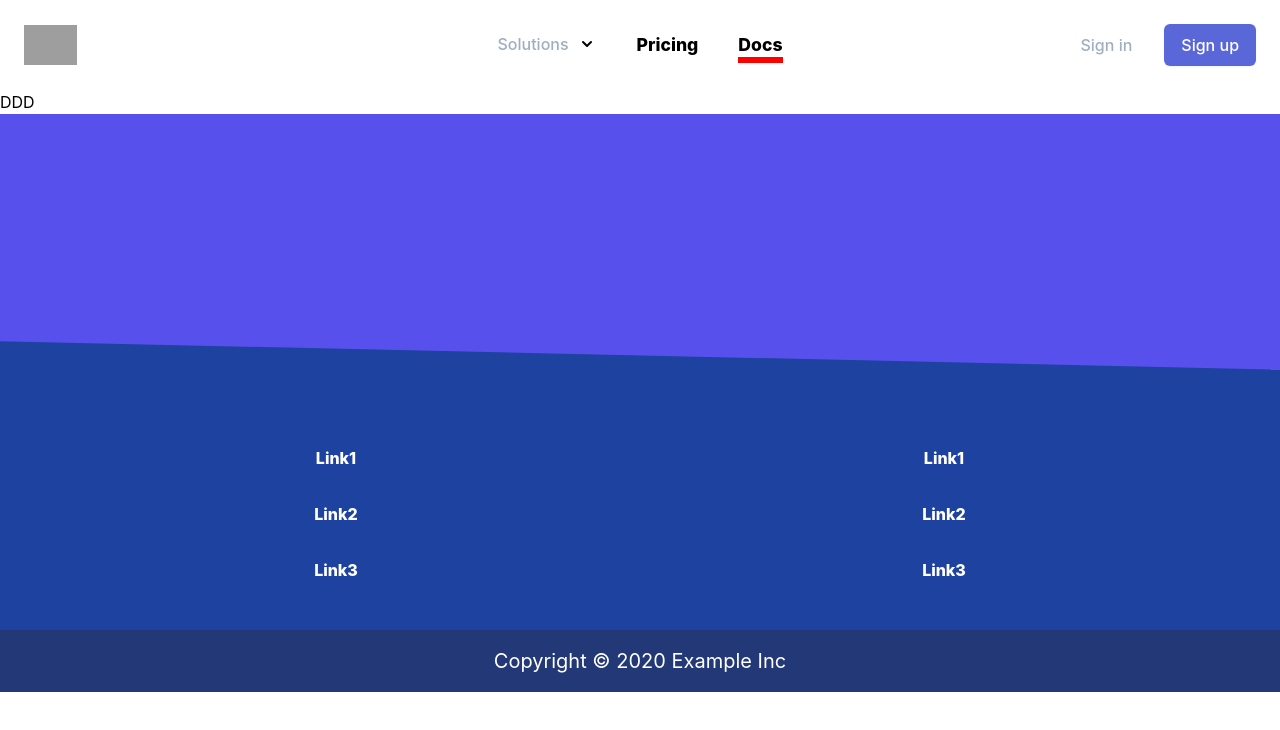
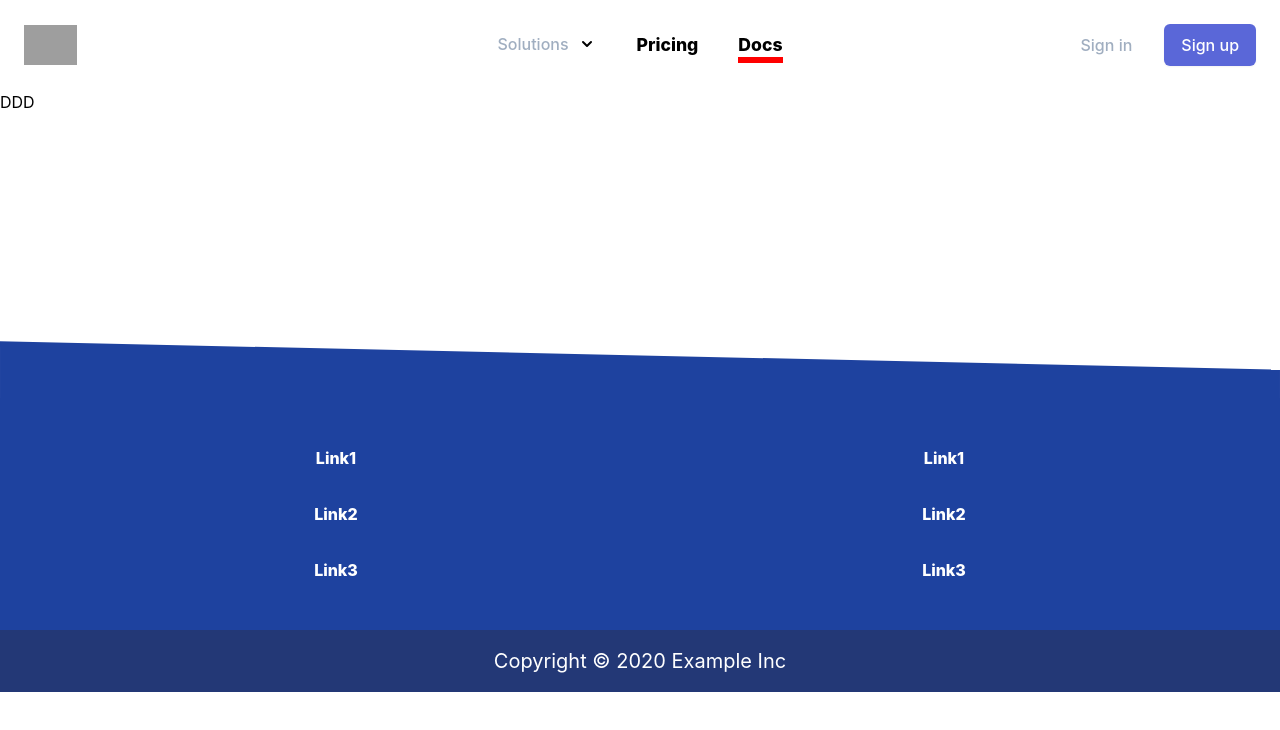
Before and after one commit to Saas-Starter-Kit/SAAS-Starter-Kit-Pro, a Next.js app: page /about in a window 1280 px wide. Shown: the top 730 px of the page. Built offline with nearby package versions, Linux system fonts and the light colour scheme; grey boxes are pictures that could not be loaded; what @tailwindcss/ui would draw is missing.

Commit message:
fix footer

```diff
--- a/src/components/marketing/Navigation/footer.js
+++ b/src/components/marketing/Navigation/footer.js
@@ -1,5 +1,6 @@
 import styled from 'styled-components';
 import Link from 'next/link';
+import { useRouter } from 'next/router';
 
 const Container = styled.div`
   display: grid;
@@ -23,7 +24,7 @@ const FooterLink = styled.p`
 `;
 
 const IMGContainer = styled.div`
-  background-color: #5850ec;
+  background-color: ${(props) => (props.isHome ? '#5850ec' : 'white')};
 `;
 
 const BottomFooter = styled.div`
@@ -35,9 +36,11 @@ const BottomFooter = styled.div`
 `;
 
 const Footer = () => {
+  const router = useRouter();
+
   return (
     <div className='bg-blue-900'>
-      <IMGContainer>
+      <IMGContainer isHome={router.pathname == '/' ? true : false}>
         <img src='/illustrations/waveFooter.svg' alt='wave' />
       </IMGContainer>
       <Container>
```
